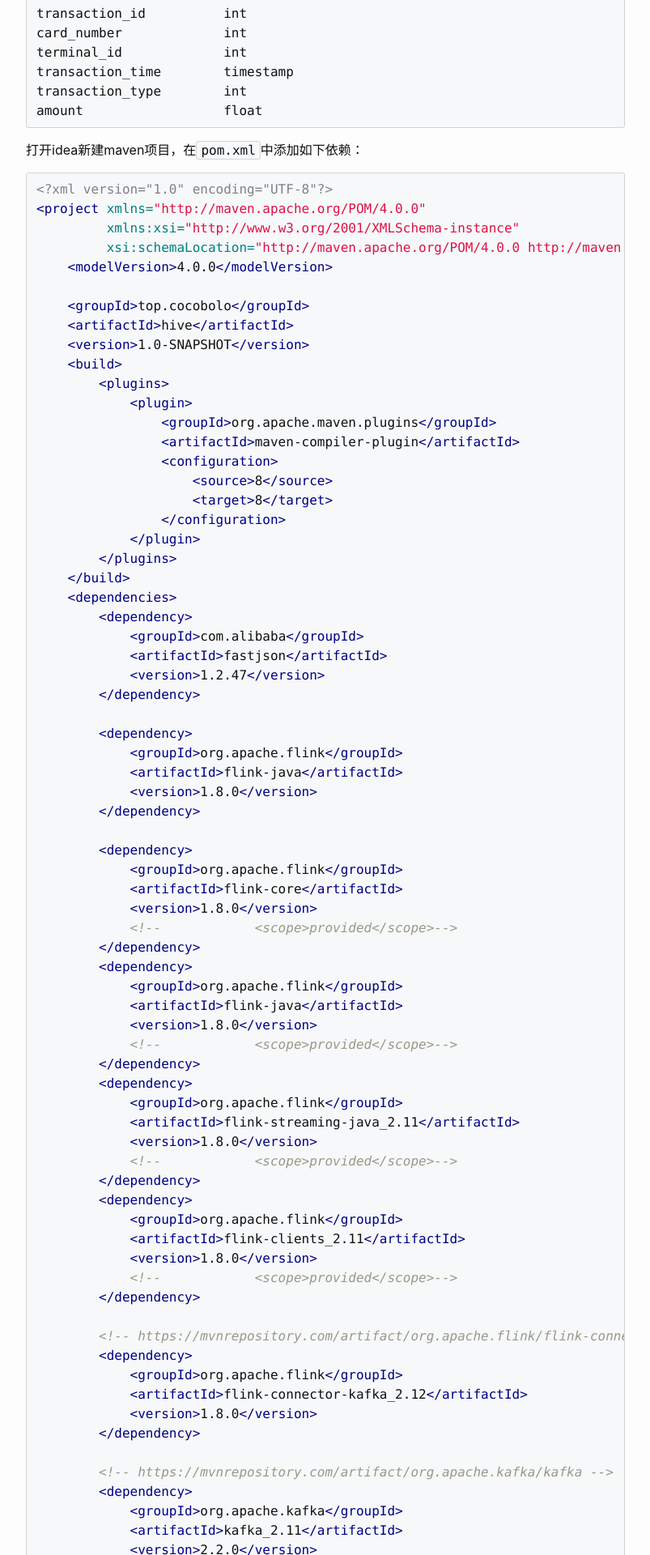
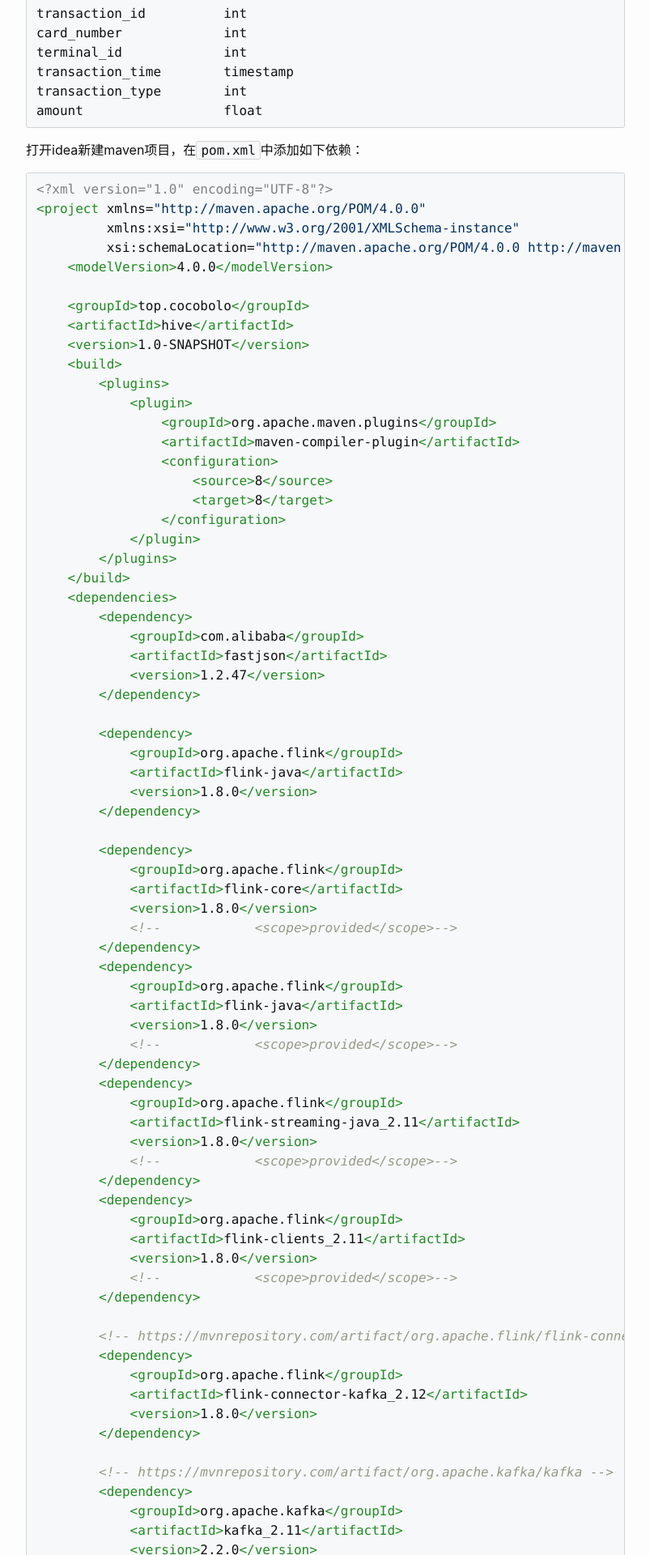
Before and after one commit to Artificial-Ridiculous/Artificial-Ridiculous.github.io, a Jekyll site: the page built from _posts/2019-07-15-Flink自定义Sink(Hive).markdown, in a window 1280 px wide. Shown: the part 346-2266 px from the top of the page at 81% size, without its empty margins (238-1041 px from the left). Built offline with Jekyll 4.4.1, drawn with Linux system fonts in a browser that asks for light colours; comment, search, counter and statistics services are not loaded.

Commit message:
妥协  统一java和python配色  可惜java把括号也识别成操作符了

```diff
--- a/_sass/minima/_syntax-highlighting.scss
+++ b/_sass/minima/_syntax-highlighting.scss
@@ -12,7 +12,7 @@
   .c     { color: #998; font-style: italic } // Comment
   .err   { color: #a61717; background-color: #e3d2d2 } // Error
   .k     { font-weight: normal; color: #D73A49 } // Keyword
-  .o     { font-weight: normal ; color: #D73A49} // Operator
+  .o     { font-weight: normal ; color: inherit} // Operator
   .cm    { color: gray; font-style: italic } // Comment.Multiline
   .cp    { color: gray; font-weight: normal } // Comment.Preproc
   .c1    { color: gray; font-style: italic } // Comment.Single
@@ -29,22 +29,22 @@
   .gs    { font-weight: normal } // Generic.Strong
   .gu    { color: #aaa } // Generic.Subheading
   .gt    { color: #a00 } // Generic.Traceback
-  .kc    { font-weight: normal } // Keyword.Constant
-  .kd    { font-weight: normal } // Keyword.Declaration
-  .kp    { font-weight: normal } // Keyword.Pseudo
-  .kr    { font-weight: normal } // Keyword.Reserved
-  .kt    { color: #458; font-weight: normal } // Keyword.Type
+  .kc    { font-weight: normal;color: #800080 } // Keyword.Constant
+  .kd    { font-weight: normal;color: #D73A49 } // Keyword.Declaration
+  .kp    { font-weight: normal;color: #800080 } // Keyword.Pseudo
+  .kr    { font-weight: normal;color: #800080 } // Keyword.Reserved
+  .kt    { color: #D73A49; font-weight: normal } // Keyword.Type
   .m     { color: #099 } // Literal.Number
-  .s     { color: #d14 } // Literal.String
-  .na    { color: #008080 } // Name.Attribute
+  .s     { color: #032F62 } // Literal.String
+  .na    { color: inherit } // Name.Attribute
   .nb    { color: #005CC5 } // Name.Builtin
-  .nc    { color: #458; font-weight: normal } // Name.Class
+  .nc    { color: #7C4BC1; font-weight: normal } // Name.Class
   .no    { color: #008080 } // Name.Constant
   .ni    { color: #800080 } // Name.Entity
   .ne    { color: #900; font-weight: normal } // Name.Exception
   .nf    { color: #7C4BC1; font-weight: normal } // Name.Function
   .nn    { color: #555 } // Name.Namespace
-  .nt    { color: #000080 } // Name.Tag
+  .nt    { color: forestgreen } // Name.Tag
   .nv    { color: #008080 } // Name.Variable
   .ow    { font-weight: normal;color: #D73A49 } // Operator.Word
   .w     { color: #bbb } // Text.Whitespace
```
